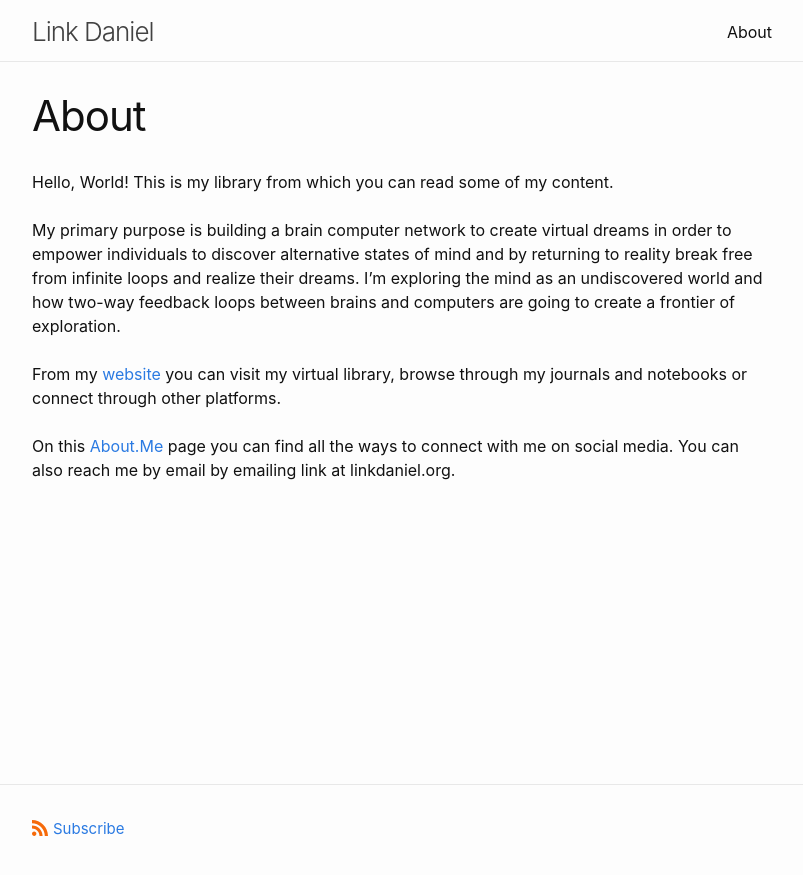
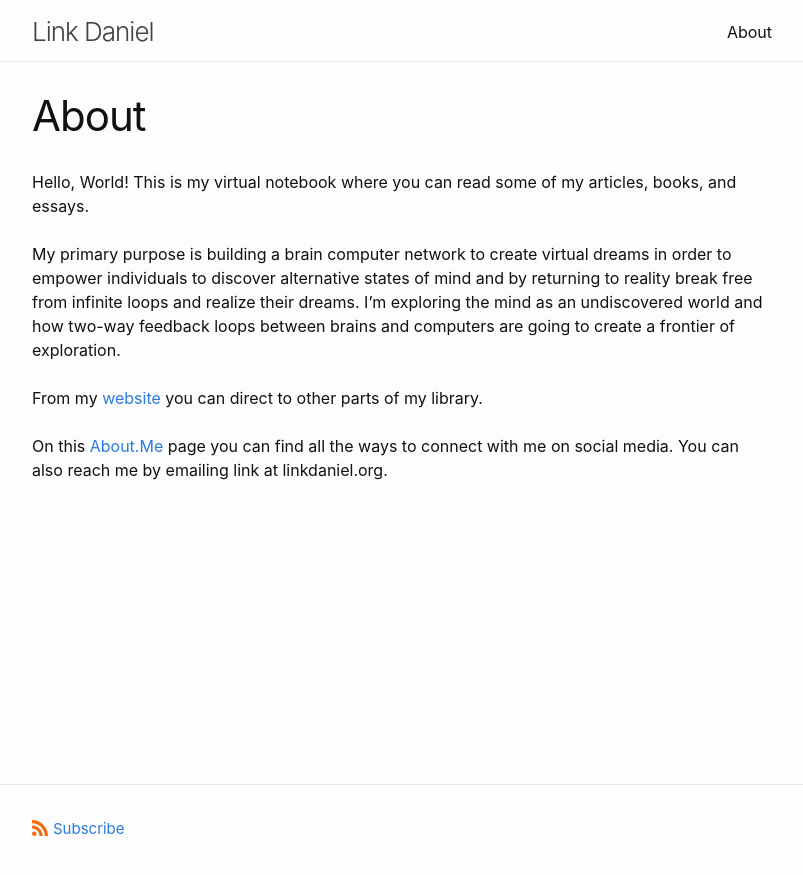
Before and after one commit to link-daniel/link.github.io, a Jekyll site: the page built from about.md, in a window 1280 px wide. Shown: the top 875 px of the page, without its empty margins (238-1041 px from the left). Built offline with Jekyll 4.4.1, drawn with Linux system fonts in a browser that asks for light colours.

Commit message:
Update about.md

```diff
--- a/about.md
+++ b/about.md
@@ -4,10 +4,10 @@ title: About
 permalink: /about/
 ---
 
-Hello, World! This is my library from which you can read some of my content.\
+Hello, World! This is my virtual notebook where you can read some of my articles, books, and essays.\
 <br>
 My primary purpose is building a brain computer network to create virtual dreams in order to empower individuals to discover alternative states of mind and by returning to reality break free from infinite loops and realize their dreams. I'm exploring the mind as an undiscovered world and how two-way feedback loops between brains and computers are going to create a frontier of exploration.\
 <br>
-From my [website](https://linkdaniel.org) you can visit my virtual library, browse through my journals and notebooks or connect through other platforms.\
+From my [website](https://linkdaniel.org) you can direct to other parts of my library.\
 <br>
-On this [About.Me](https://about.me/linkdaniel) page you can find all the ways to connect with me on social media. You can also reach me by email by emailing link at linkdaniel.org.
+On this [About.Me](https://about.me/linkdaniel) page you can find all the ways to connect with me on social media. You can also reach me by emailing link at linkdaniel.org.
```
